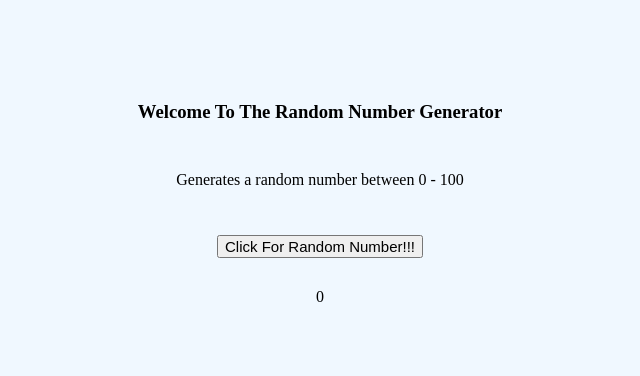
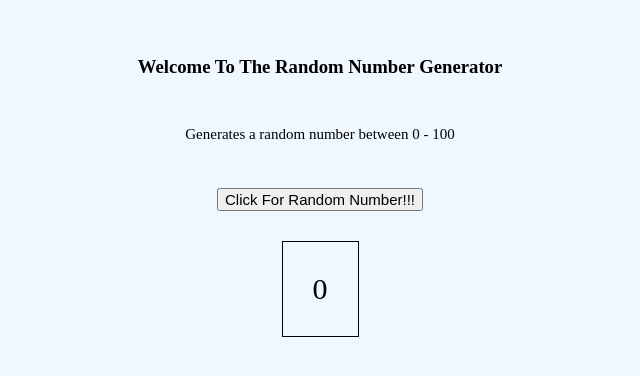
Before and after one commit to Ebenmars/Random-Number-Generator, a plain HTML site: page index.html in a window 1280 px wide. Shown: the part 206-582 px from the top of the page, without its empty margins (320-960 px from the left). Drawn offline with Linux system fonts and the light colour scheme.

Commit message:
Added Box For Number

```diff
--- a/styles.css
+++ b/styles.css
@@ -16,5 +16,13 @@ button{
 
 p{
     margin-top:30px;
+    font-size: 15px;
 
 }
+
+#num{
+    margin-top:30px;
+    font-size: 30px;
+    border:1px solid black;
+    padding:30px;
+}
```
